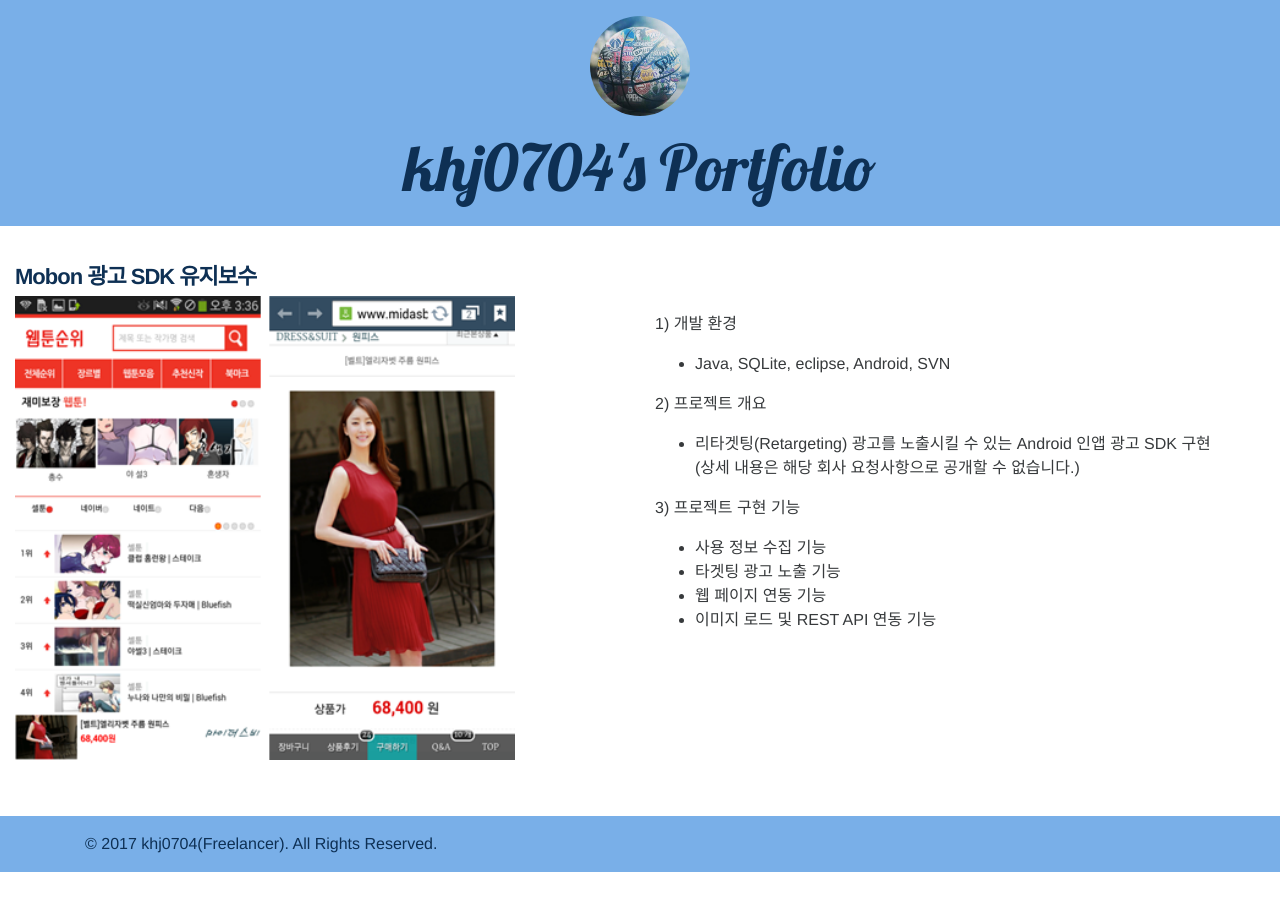
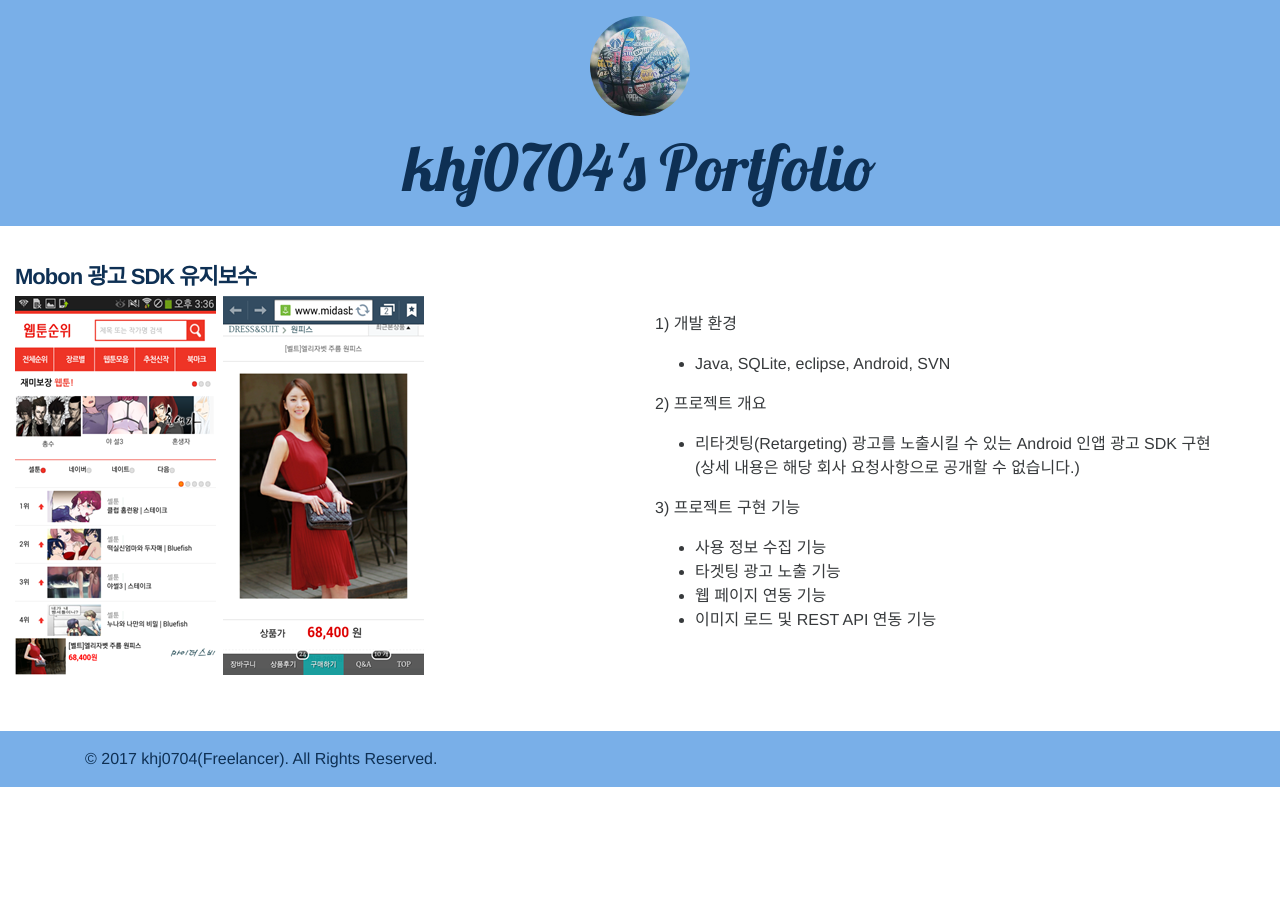
Before and after one commit to khj0704/khj0704.github.io, a Jekyll site: the page built from _posts/2017-01-15-portfolio15.md, in a window 1280 px wide. Built offline with Jekyll 4.4.1, drawn with Linux system fonts in a browser that asks for light colours; nearby versions of some CDN libraries.

Commit message:
Modified Post Layout

```diff
--- a/_layouts/post.html
+++ b/_layouts/post.html
@@ -78,7 +78,7 @@
 				</div>
 				<div class="col-sm-12 col-md-6">
 					<p>
-						<img src="../../../../../web-dist/images/{{ page.image }}" align="center" style="width:100%;max-width:500px;height:auto;">
+						<img src="../../../../../web-dist/images/{{ page.image }}" align="center">
 					</p>
 				</div>
 				<div class="col-sm-12 col-md-6">
```
